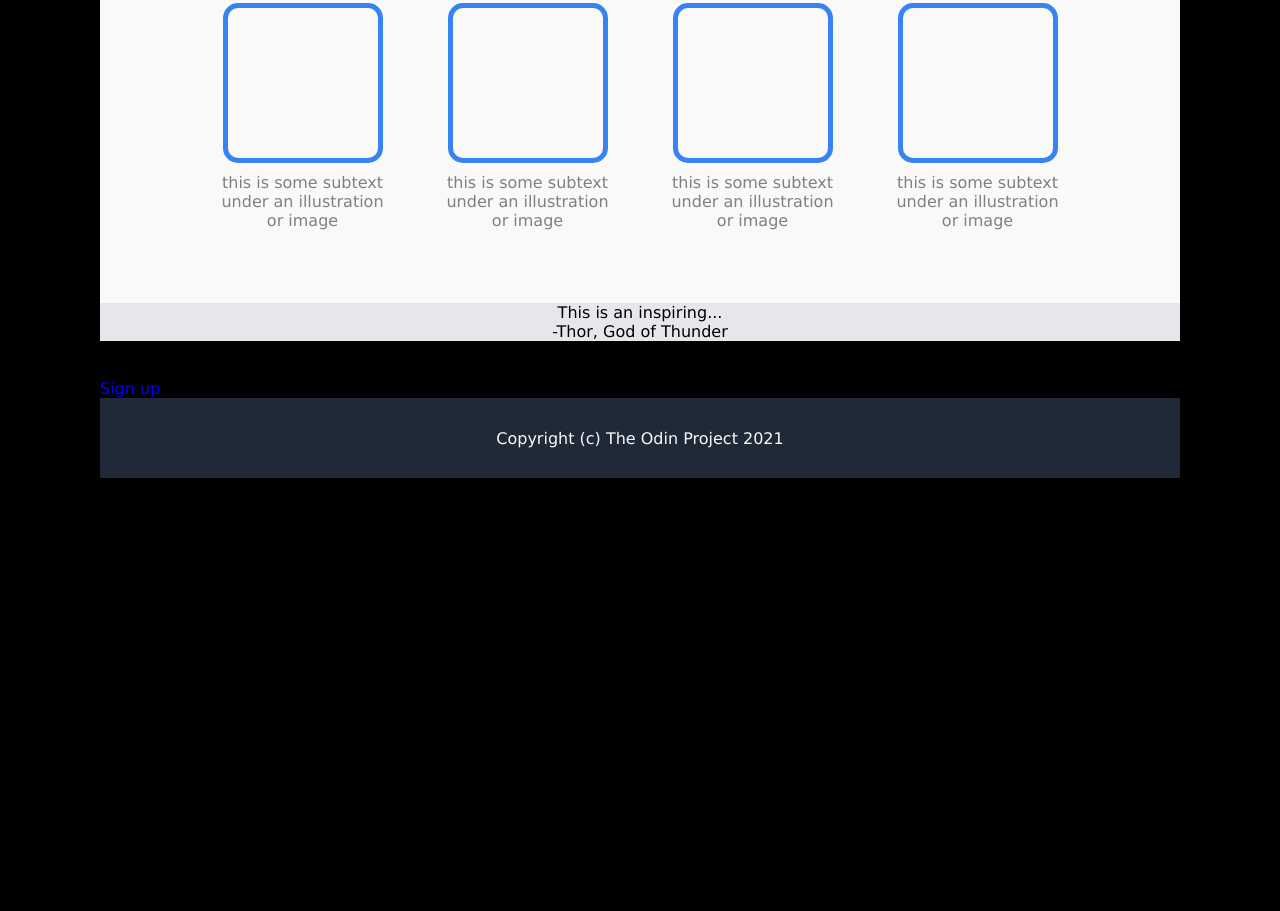
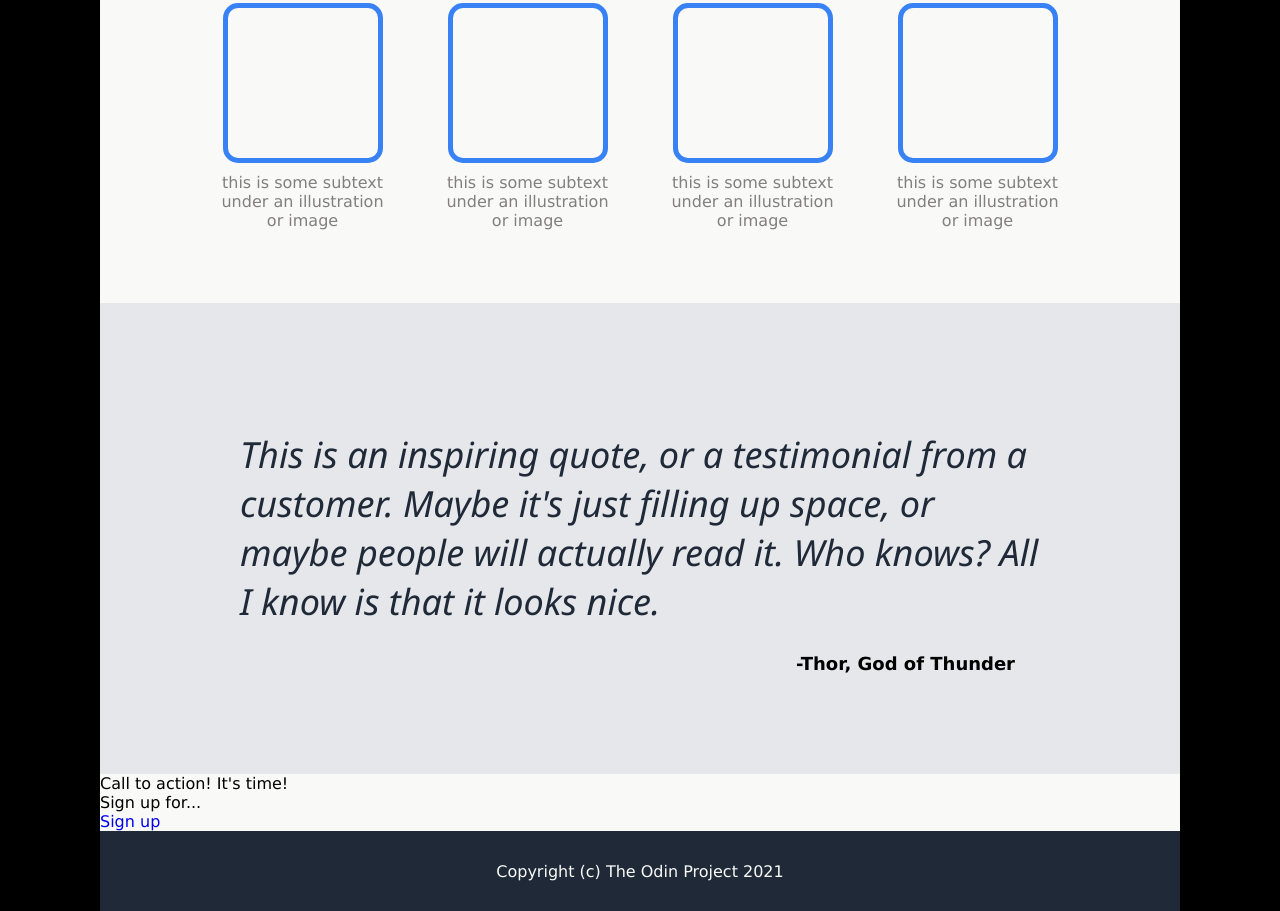
Before and after one commit to Dwingkak/odin-landing-page, a plain HTML site: page index.html in a window 1280 px wide. Shown: the part 663-1574 px from the top of the page. Before the commit the page ends 1141 px from the top, so only its background shows below. Drawn offline with Linux system fonts and the light colour scheme.

Commit message:
Adjust quotes segment to match with template

```diff
--- a/index.html
+++ b/index.html
@@ -56,8 +56,15 @@
         </div>
     </div>
     <div class="quotes-container">
-        <div class="quotes">This is an inspiring...</div>
-        <div class="quotes-author">-Thor, God of Thunder</div>
+        <div class="quotes"><i>This is an inspiring quote, or a testimonial from a customer.
+            Maybe it's just filling up space, or maybe people will actually read it. Who knows?
+            All I know is that it looks nice.</i>
+        </div>
+        <div class="quotes-author-container">
+            <div class="quotes-author">
+                -Thor, God of Thunder
+            </div>
+        </div>
     </div>
     <div class="action-container">
         <div class="action-box">
--- a/styles.css
+++ b/styles.css
@@ -152,8 +152,35 @@ a {
     align-items: center;
 }
 
+.quotes {
+    display: flex;
+    align-items: center;
+    padding-top: 100px;
+    /* border: 1px solid black; */
+    width: 800px;
+    height: 250px;
+    color: #1F2937;
+    font-size: 36px;
+    font-family: 'Segoe UI', Tahoma, Geneva, Verdana, sans-serif;
+}
+
+.quotes-author-container {
+    /* border: 1px solid black; */
+    width: 750px;
+    font-weight: 900;
+    font-size: 18px;
+    align-self: center;
+    display: flex;
+    justify-content: flex-end;
+}
+
+.quotes-author {
+    padding-bottom: 100px;
+}
+
 .action-container {
     flex: 1 0 auto;
+    background-color: #F9FAF8;
 }
 
 .footer-container {
```
